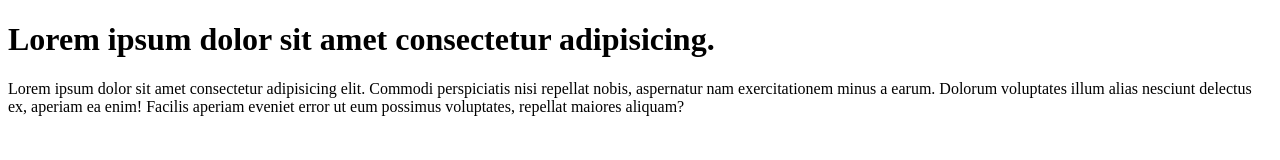
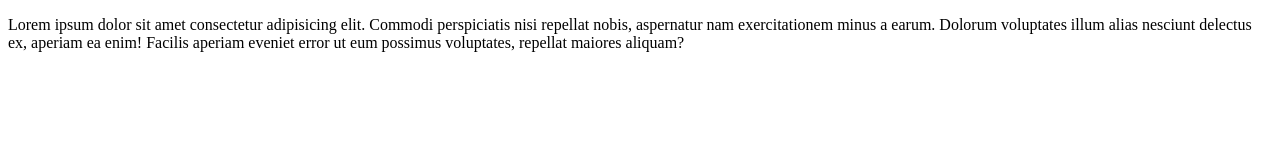
Before and after one commit to aleksniks/Test-repo, a plain HTML site: page index.html in a window 1280 px wide. Drawn offline with Linux system fonts and the light colour scheme.

Commit message:
Update index.html

```diff
--- a/index.html
+++ b/index.html
@@ -8,7 +8,6 @@
     <title>Document</title>
 </head>
 <body>
-    <h1>Lorem ipsum dolor sit amet consectetur adipisicing.</h1>
     <p>Lorem ipsum dolor sit amet consectetur adipisicing elit. Commodi perspiciatis nisi repellat nobis, aspernatur nam exercitationem minus a earum. Dolorum voluptates illum alias nesciunt delectus ex, aperiam ea enim! Facilis aperiam eveniet error ut eum possimus voluptates, repellat maiores aliquam?</p>
 
 </body>
```
